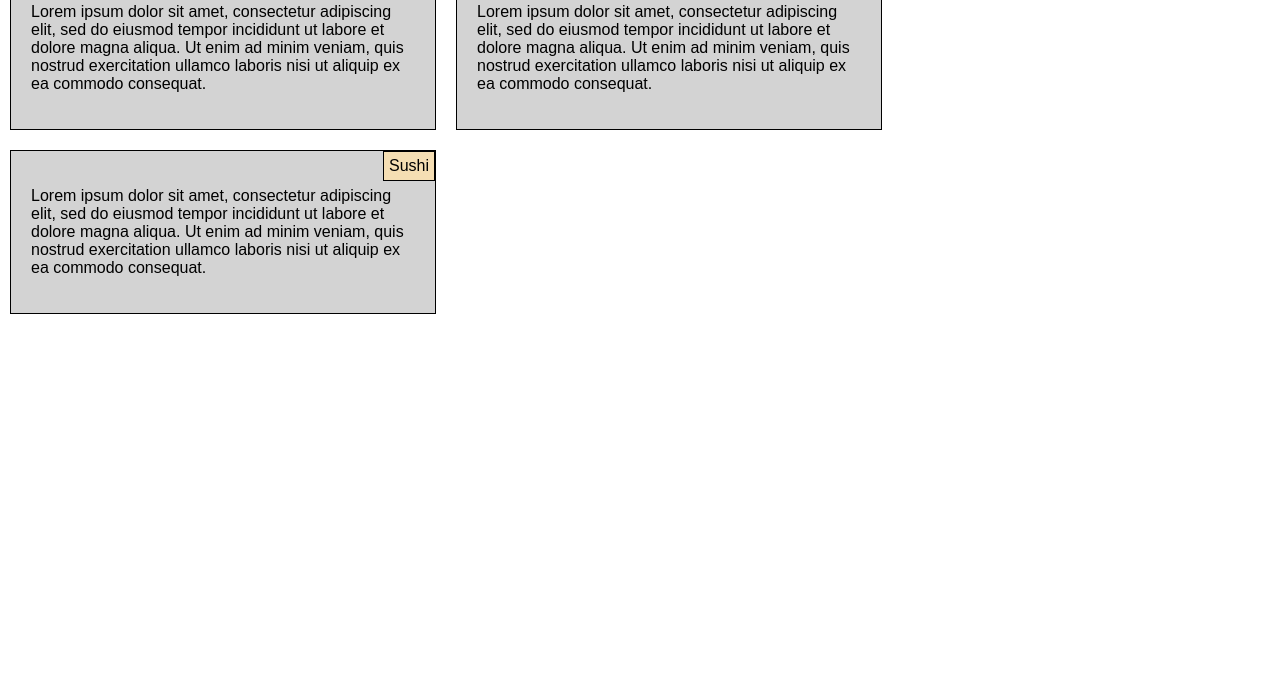
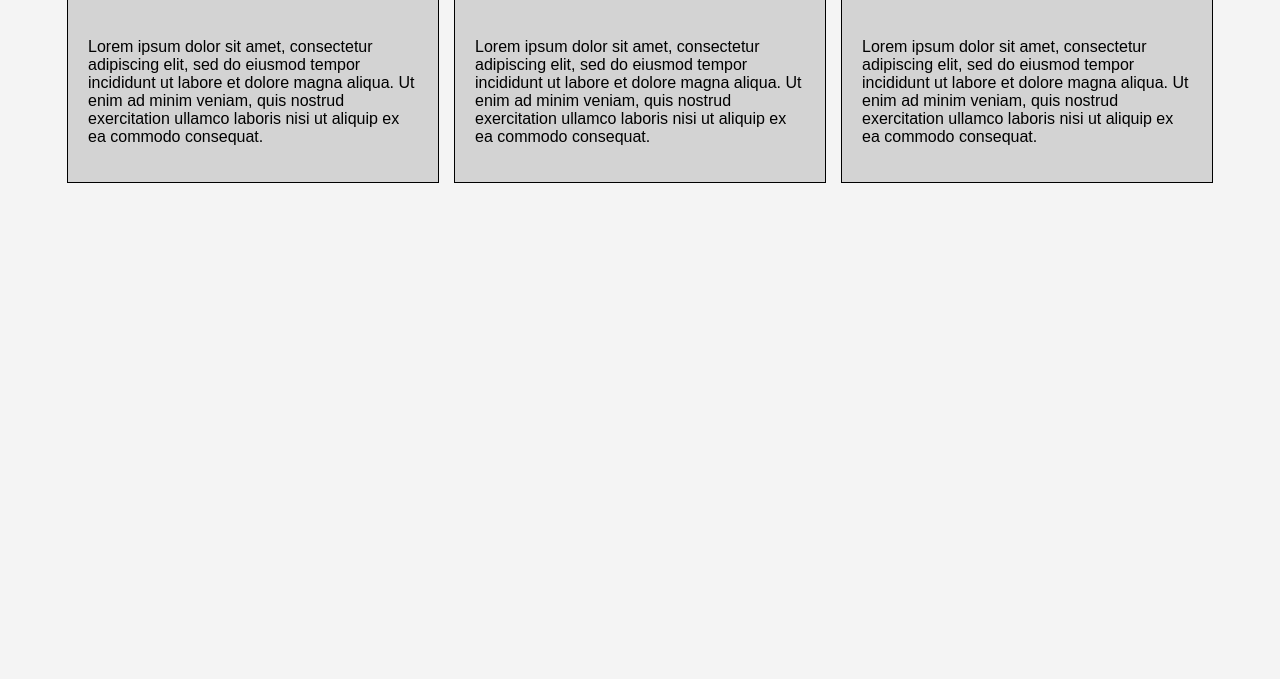
Before and after one commit to Ak0ru/courseraweb, a plain HTML site: page index.html in a window 1280 px wide. Shown: the part 121-800 px from the top of the page. Drawn offline with Linux system fonts and the light colour scheme.

Commit message:
Update styles.css

```diff
--- a/css/styles.css
+++ b/css/styles.css
@@ -1,53 +1,54 @@
-/* Общие стили */
 body {
     font-family: Arial, sans-serif;
+    background-color: #f4f4f4;
     margin: 0;
-    padding: 0;
-    box-sizing: border-box;
+    padding: 20px;
+    text-align: center;
 }
 
 h1 {
-    text-align: center;
     font-size: 2em;
-    margin: 20px 0;
+    margin-bottom: 20px;
+}
+
+.container {
+    display: flex;
+    flex-wrap: wrap;
+    justify-content: center;
+    gap: 15px;
 }
 
 .section {
-    border: 1px solid black;
+    position: relative;
+    border: 1px solid #000;
+    width: 30%;
     padding: 20px;
-    margin: 10px;
-    background-color: #f4f4f4;
-    position: relative;
+    box-sizing: border-box;
+    min-height: 150px;
 }
 
 .section-title {
     position: absolute;
     top: 0;
     right: 0;
-    background-color: #e2e2e2;
-    border: 1px solid black;
-    padding: 5px;
+    padding: 5px 10px;
+    color: #fff;
+    border: 1px solid #000;
+    transform: translateY(-50%);
 }
 
-/* Десктопный вид (992px и выше) */
-@media (min-width: 992px) {
+.section p {
+    margin-top: 40px;
+    text-align: left;
+}
+
+/* Media Queries */
+@media (max-width: 991px) {
     .section {
-        width: 30%;
-        float: left;
+        width: 45%;
     }
 }
 
-/* Планшетный вид (768px - 991px) */
-@media (min-width: 768px) and (max-width: 991px) {
-    .section {
-        width: 45%;
-    }
-    .section:nth-child(3) {
-        width: 100%;
-    }
-}
-
-/* Мобильный вид (меньше или равно 767px) */
 @media (max-width: 767px) {
     .section {
         width: 100%;
```
